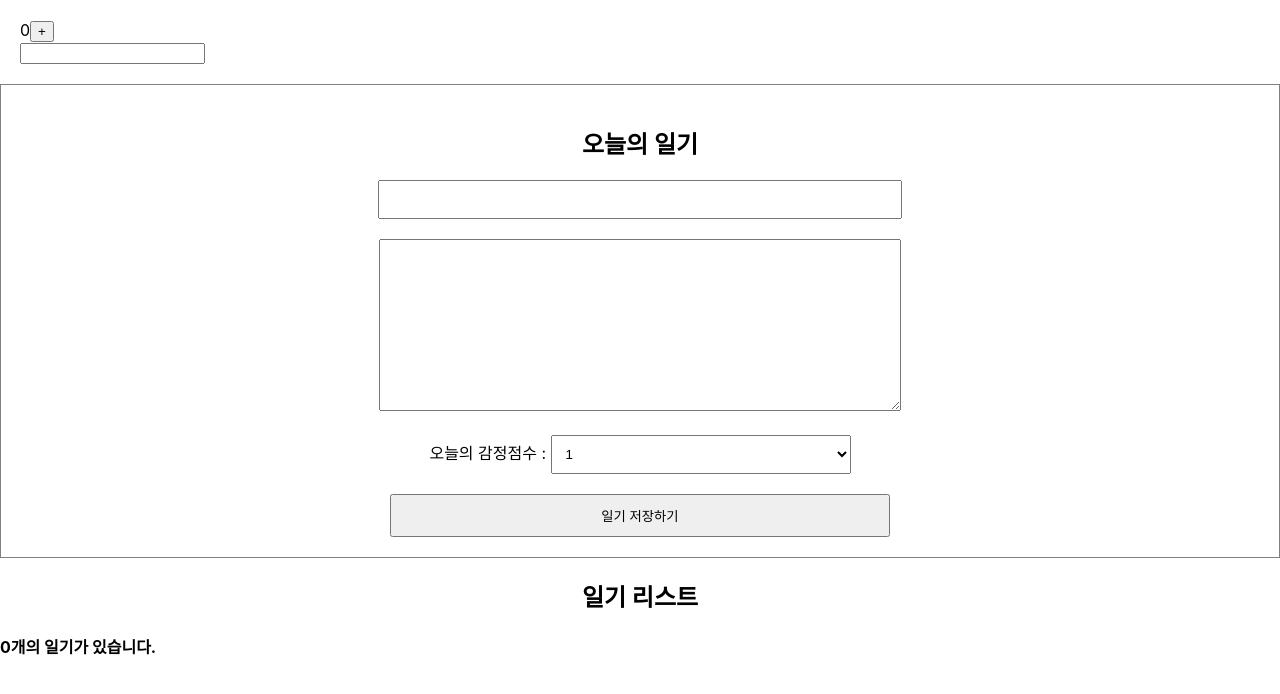
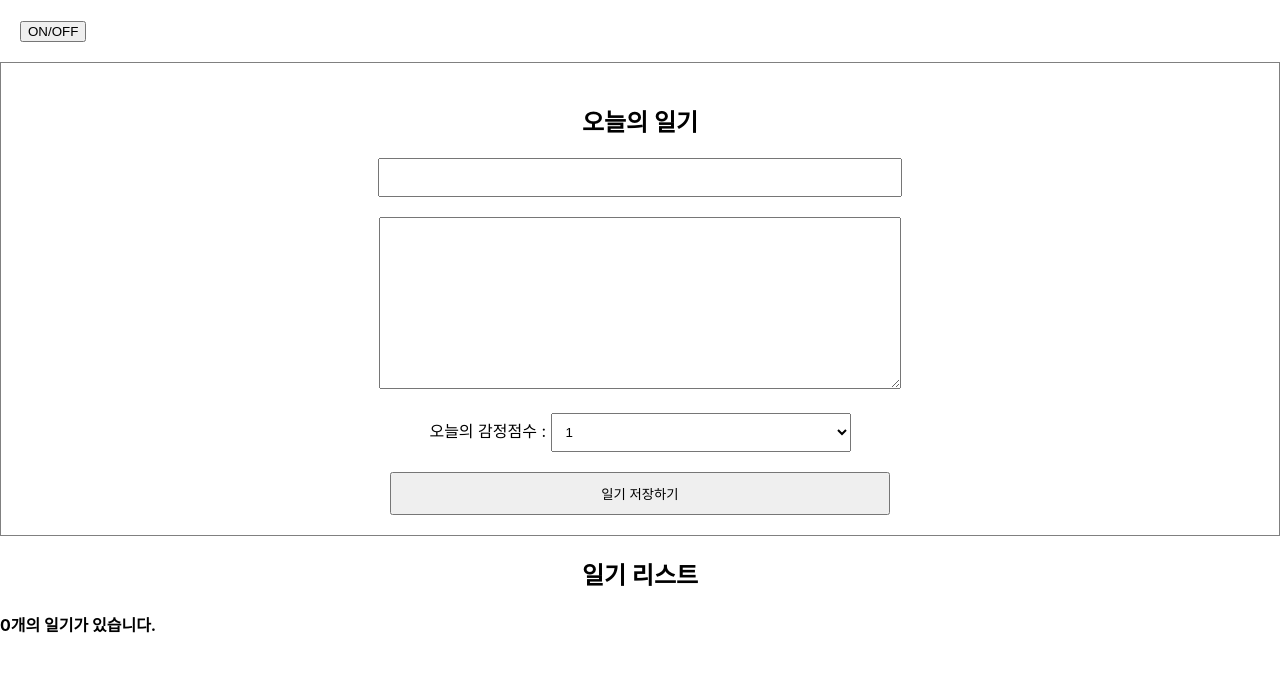
Before and after one commit to wonhyuna/ReactBasic, a React (Create React App) app: page / in a window 1280 px wide. Shown: the top 694 px of the page. Built offline with nearby package versions, Linux system fonts and the light colour scheme.

Commit message:
React Lifecycle 제어하기 - useEffect (mount, unmount)

```diff
--- a/src/Lifecycle.js
+++ b/src/Lifecycle.js
@@ -1,39 +1,27 @@
 import React, {useEffect, useState} from 'react';
 
-const Lifecycle = () =>{
-  const [count, setCount] = useState(0);
-  const [text, setText] = useState("");
-
-  //dependecy가 변하면 콜백함수 호출됨
+const UnmountTest = () => {
   useEffect(()=>{
     console.log("Mount!");
+    return () => {
+      //Unmount 시점에 실행되게 됨
+      console.log("Unmount!");
+    };
   }, []);
 
-  useEffect(()=>{
-    console.log("Update!");
-  });
-
-  useEffect(()=>{
-    console.log(`count is update : ${count}`);
-    if(count>5){
-      alert("count가 5를 넘었습니다. 따라서 1로 초기화합니다.");
-      setCount(1);
-    }
-  },[count]);
-
-  useEffect(()=>{
-    console.log(`text is update : ${text}`);
-  }, [text])
-
-  return <div style = {{padding: 20}}>
-    <div>
-      {count}
-      <button onClick = {() => setCount(count+1)}> + </button>
-    </div>
-    <div>
-      <input value = {text} onChange = {(e) => setText(e.target.value)} />
-    </div>
-  </div>
+  return <div>Unmount Testing Component</div>
 }
 
+const Lifecycle = () =>{
+  const [isVisible, setIsVisible] = useState(false);
+  const toggle = () => setIsVisible(!isVisible);
+
+  return (
+    <div style = {{padding: 20}}>
+      <button onClick = {toggle}>ON/OFF</button>
+      {isVisible && <UnmountTest/>}
+    </div> //isVisible이 True일 때 unmounttest가 보이게 됨
+  );
+};
+
 export default Lifecycle;
```
